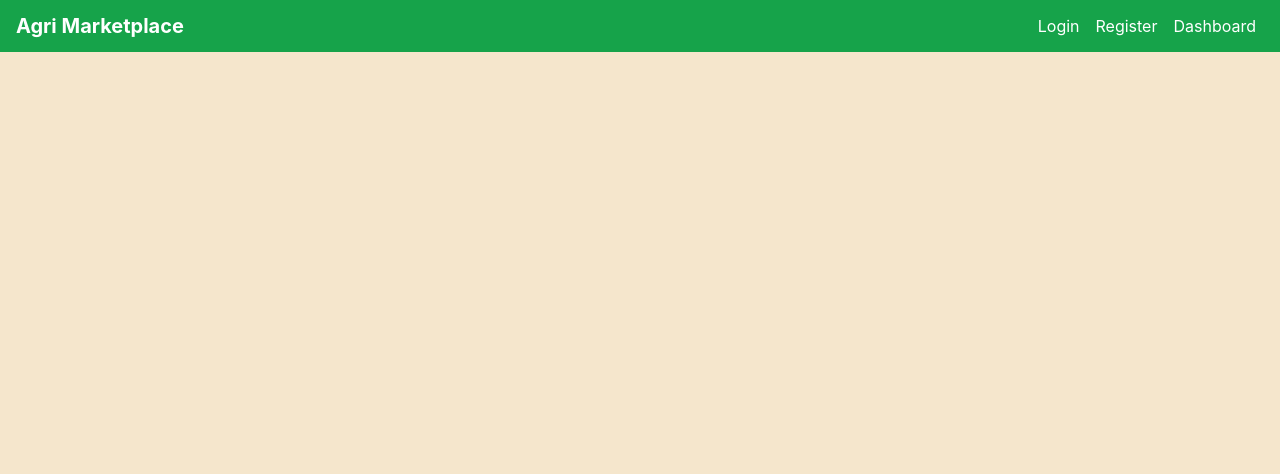
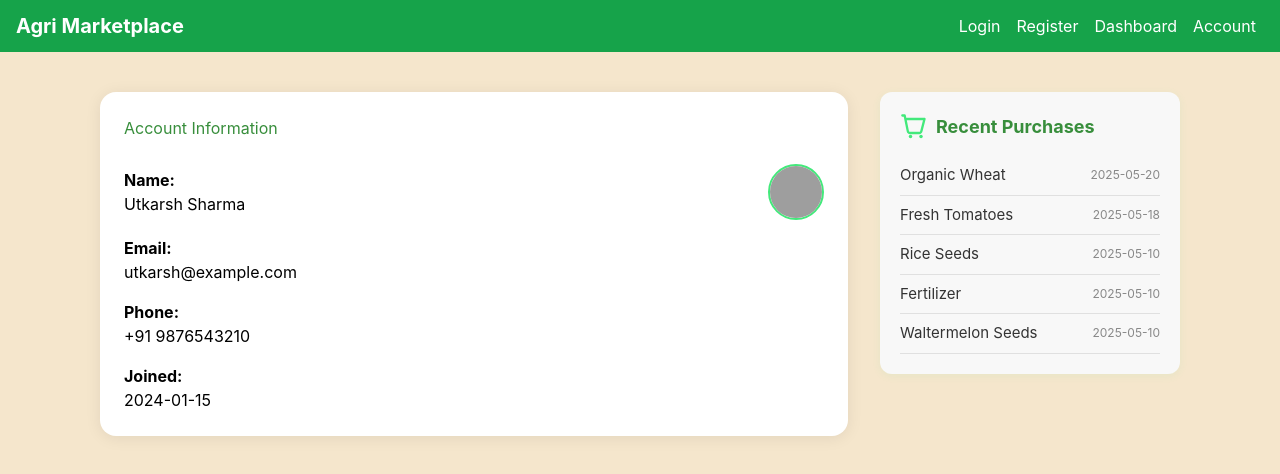
Before and after one commit to Hakentakken/gogreen, a React (Create React App) app: page /account in a window 1280 px wide. Shown: the top 474 px of the page. Built offline with nearby package versions, Linux system fonts and the light colour scheme; grey boxes are pictures that could not be loaded; the HTML template or start-up script is replaced by a standard one.

Commit message:
Account page
created and account page and add search bar history

```diff
--- a/src/App.js
+++ b/src/App.js
@@ -4,6 +4,7 @@ import RegisterPage from "./pages/RegisterPage";
 import LoginPage from "./pages/LoginPage";
 import DashboardPage from "./pages/DashboardPage";
 import SectionPage from "./pages/SectionPage";
+import AccountPage from "./pages/AccountPage";
 import { Routes, Route } from "react-router-dom";
 
 function App() {
@@ -15,6 +16,7 @@ function App() {
         <Route path="/login" element={<LoginPage />} />
         <Route path="/dashboard" element={<DashboardPage />} />
         <Route path="/section/:section" element={<SectionPage />} />
+        <Route path="/account" element={<AccountPage />} />
         <Route path="/" element={<DashboardPage />} />
       </Routes>
     </div>
--- /dev/null
+++ b/src/components/Account.jsx
@@ -0,0 +1,148 @@
+import React from "react";
+
+const mockUser = {
+  name: "Utkarsh Sharma",
+  email: "utkarsh@example.com",
+  phone: "+91 9876543210",
+  joined: "2024-01-15",
+  avatar:
+    "https://ui-avatars.com/api/?name=Utkarsh+Sharma&background=43e97b&color=fff&size=128",
+};
+
+const recentPurchases = [
+  { id: 1, name: "Organic Wheat", date: "2025-05-20" },
+  { id: 2, name: "Fresh Tomatoes", date: "2025-05-18" },
+  { id: 3, name: "Rice Seeds", date: "2025-05-10" },
+  { id: 4, name: "Fertilizer", date: "2025-05-10" },
+  { id: 5, name: "Waltermelon Seeds", date: "2025-05-10" }
+];
+
+const AccountPage = () => {
+  return (
+    <div
+      style={{
+        width: "calc(100vw - 200px)",
+        margin: "40px 100px",
+        display: "flex",
+        flexDirection: "row",
+        alignItems: "flex-start",
+      }}
+    >
+      {/* Left: Account Info */}
+      <div
+        style={{
+          flex: 2,
+          padding: 24,
+          borderRadius: 16,
+          background: "#fff",
+          boxShadow: "0 2px 16px rgba(0,0,0,0.08)",
+          minHeight: 320,
+        }}
+      >
+        <h2 style={{ marginBottom: 24, color: "#388e3c" }}>
+          Account Information
+        </h2>
+        <div
+          style={{
+            display: "flex",
+            width: "100%",
+            alignItems: "center",
+            marginBottom: 16,
+            overflow: "visible",
+          }}
+        >
+          <div style={{ flex: 1 }}>
+            <strong>Name:</strong>
+            <div>{mockUser.name}</div>
+          </div>
+          <img
+            src={mockUser.avatar}
+            alt="Avatar"
+            style={{
+              width: 56,
+              height: 56,
+              borderRadius: "50%",
+              marginLeft: -100,
+              border: "2px solid #43e97b",
+              background: "#f6fff6",
+              objectFit: "cover",
+            }}
+          />
+        </div>
+        <div style={{ marginBottom: 16 }}>
+          <strong>Email:</strong>
+          <div>{mockUser.email}</div>
+        </div>
+        <div style={{ marginBottom: 16 }}>
+          <strong>Phone:</strong>
+          <div>{mockUser.phone}</div>
+        </div>
+        <div>
+          <strong>Joined:</strong>
+          <div>{mockUser.joined}</div>
+        </div>
+      </div>
+
+      {/* Right: Recent Purchases Panel */}
+      <div
+        style={{
+          width: 300,
+          background: "#f8f8f8",
+          borderRadius: 12,
+          boxShadow: "0 2px 8px rgba(67,233,123,0.08)",
+          padding: 20,
+          marginLeft: 32,
+        }}
+      >
+        <div style={{ display: "flex", alignItems: "center", marginBottom: 16 }}>
+          {/* Cart Icon */}
+          <svg
+            width="28"
+            height="28"
+            viewBox="0 0 24 24"
+            fill="none"
+            style={{ marginRight: 8 }}
+          >
+            <circle cx="9" cy="21" r="1.5" fill="#43e97b" />
+            <circle cx="18" cy="21" r="1.5" fill="#43e97b" />
+            <path
+              d="M2 3h2l2.68 13.39A2 2 0 0 0 8.62 18h7.76a2 2 0 0 0 1.94-1.61L21 6H6"
+              stroke="#43e97b"
+              strokeWidth="2"
+              strokeLinecap="round"
+              strokeLinejoin="round"
+            />
+          </svg>
+          <span style={{ fontWeight: "bold", fontSize: 18, color: "#388e3c" }}>
+            Recent Purchases
+          </span>
+        </div>
+        <ul style={{ listStyle: "none", padding: 0, margin: 0 }}>
+          {recentPurchases.length === 0 ? (
+            <li style={{ color: "#888" }}>No recent purchases.</li>
+          ) : (
+            recentPurchases.map((item) => (
+              <li
+                key={item.id}
+                style={{
+                  padding: "8px 0",
+                  borderBottom: "1px solid #e0e0e0",
+                  fontSize: 15,
+                  color: "#333",
+                  display: "flex",
+                  justifyContent: "space-between",
+                  alignItems: "center",
+                }}
+              >
+                <span>{item.name}</span>
+                <span style={{ fontSize: 12, color: "#888" }}>{item.date}</span>
+              </li>
+            ))
+          )}
+        </ul>
+      </div>
+    </div>
+  );
+};
+
+export default AccountPage;
--- a/src/components/Navbar.jsx
+++ b/src/components/Navbar.jsx
@@ -11,6 +11,7 @@ export default function Navbar() {
         <Link to="/login" className="text-white hover:underline mx-2">Login</Link>
         <Link to="/register" className="text-white hover:underline mx-2">Register</Link>
         <Link to="/dashboard" className="text-white hover:underline mx-2">Dashboard</Link>
+        <Link to="/account" className="text-white hover:underline mx-2">Account</Link>
       </div>
     </nav>
   );
--- a/src/components/SearchBar.jsx
+++ b/src/components/SearchBar.jsx
@@ -2,24 +2,49 @@ import React, { useState } from "react";
 
 const SearchBar = ({ onSearch }) => {
   const [query, setQuery] = useState("");
+  const [history, setHistory] = useState([]);
+  const [showDropdown, setShowDropdown] = useState(false);
 
   const handleSubmit = (e) => {
     e.preventDefault();
-    if (onSearch) {
-      onSearch(query);
+    if (query.trim() === "") return;
+    if (onSearch) onSearch(query);
+    if (!history.includes(query)) {
+      setHistory([query, ...history]);
     }
+    setShowDropdown(false);
+  };
+
+  const handleSelect = (item) => {
+    setQuery(item);
+    setShowDropdown(false);
+    if (onSearch) onSearch(item);
+  };
+
+  const handleDelete = (item, e) => {
+    e.stopPropagation();
+    setHistory(history.filter((h) => h !== item));
   };
 
   return (
-    <form onSubmit={handleSubmit} style={{ display: "flex", gap: "8px" }}>
+    <div style={{ position: "relative", width: "100%" }}>
+      <form
+        onSubmit={handleSubmit}
+        style={{ display: "flex", gap: "8px", width: "100%" }}
+        autoComplete="off"
+      >
         <input
           type="text"
           placeholder="Search..."
           value={query}
-        onChange={(e) => setQuery(e.target.value)}
+          onChange={(e) => {
+            setQuery(e.target.value);
+            setShowDropdown(true);
+          }}
+          onFocus={() => setShowDropdown(true)}
           style={{
             padding: "8px",
-          borderRadius: "20px", // More curve
+            borderRadius: "20px",
             border: "1px solid #ccc",
             flex: 1,
           }}
@@ -28,7 +53,7 @@ const SearchBar = ({ onSearch }) => {
           type="submit"
           style={{
             padding: "8px 16px",
-          borderRadius: "20px", // More curve
+            borderRadius: "20px",
             border: "none",
             backgroundColor: "#4CAF50",
             color: "#fff",
@@ -39,6 +64,72 @@ const SearchBar = ({ onSearch }) => {
           Search
         </button>
       </form>
+      {showDropdown && history.length > 0 && (
+        <div
+          style={{
+            position: "absolute",
+            top: "110%",
+            left: 0,
+            right: 0,
+            background: "#fff",
+            border: "1px solid #ccc",
+            borderRadius: "10px",
+            boxShadow: "0 2px 8px rgba(0,0,0,0.08)",
+            zIndex: 10,
+            maxHeight: "180px",
+            overflowY: "auto",
+          }}
+        >
+          {history
+            .filter((item) =>
+              item.toLowerCase().includes(query.toLowerCase())
+            )
+            .map((item, idx, arr) => (
+              <div
+                key={item}
+                style={{
+                  display: "flex",
+                  alignItems: "center",
+                  padding: "8px 12px",
+                  cursor: "pointer",
+                  borderBottom:
+                    idx !== arr.length - 1 ? "1px solid #eee" : "none",
+                  background: item === query ? "#f6fff6" : "#fff",
+                }}
+                onClick={() => handleSelect(item)}
+              >
+                <span style={{ flex: 1 }}>{item}</span>
+                <span
+                  onClick={(e) => handleDelete(item, e)}
+                  style={{
+                    marginLeft: 8,
+                    color: "#888",
+                    fontWeight: "bold",
+                    cursor: "pointer",
+                    fontSize: 16,
+                    borderRadius: "50%",
+                    width: 20,
+                    height: 20,
+                    display: "flex",
+                    alignItems: "center",
+                    justifyContent: "center",
+                    transition: "background 0.2s",
+                  }}
+                  title="Delete"
+                  onMouseOver={(e) =>
+                    (e.currentTarget.style.background = "#eee")
+                  }
+                  onMouseOut={(e) =>
+                    (e.currentTarget.style.background = "transparent")
+                  }
+                >
+                  &#10005;
+                </span>
+              </div>
+            ))}
+        </div>
+      )}
+    </div>
   );
 };
 
--- a/src/components/SlideShow.jsx
+++ b/src/components/SlideShow.jsx
@@ -30,7 +30,7 @@ const SlideShow = () => {
         height: "320px",
         margin: "10px auto",
         overflow: "hidden",
-        borderRadius: "0",
+        borderRadius: "10px",
         boxShadow: "0 2px 12px rgba(0,0,0,0.08)",
         position: "relative",
         background: "#eee",
--- /dev/null
+++ b/src/pages/AccountPage.jsx
@@ -0,0 +1,7 @@
+import React from "react";
+import Account from "../components/Account";
+
+export default function AccountPage() {
+  <h2 className="text-2xl font-bold text-center mt-8">Login</h2>
+  return <Account />;
+}
```
Lines whose indentation alone changed are shown as unchanged.
